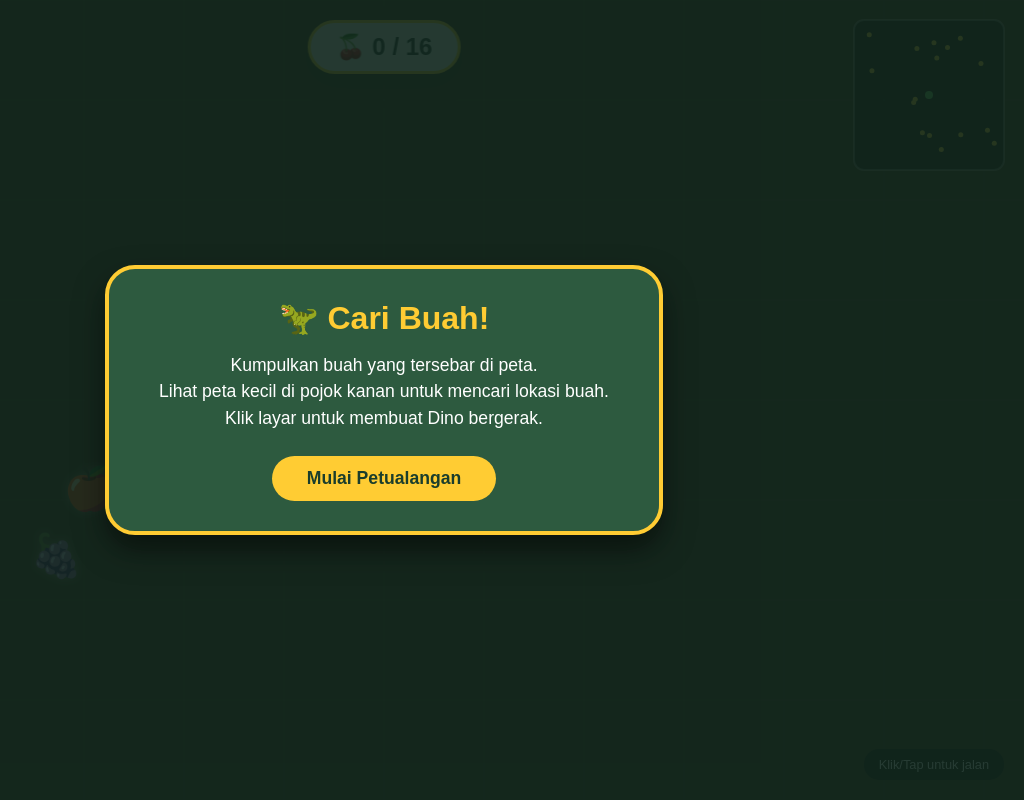
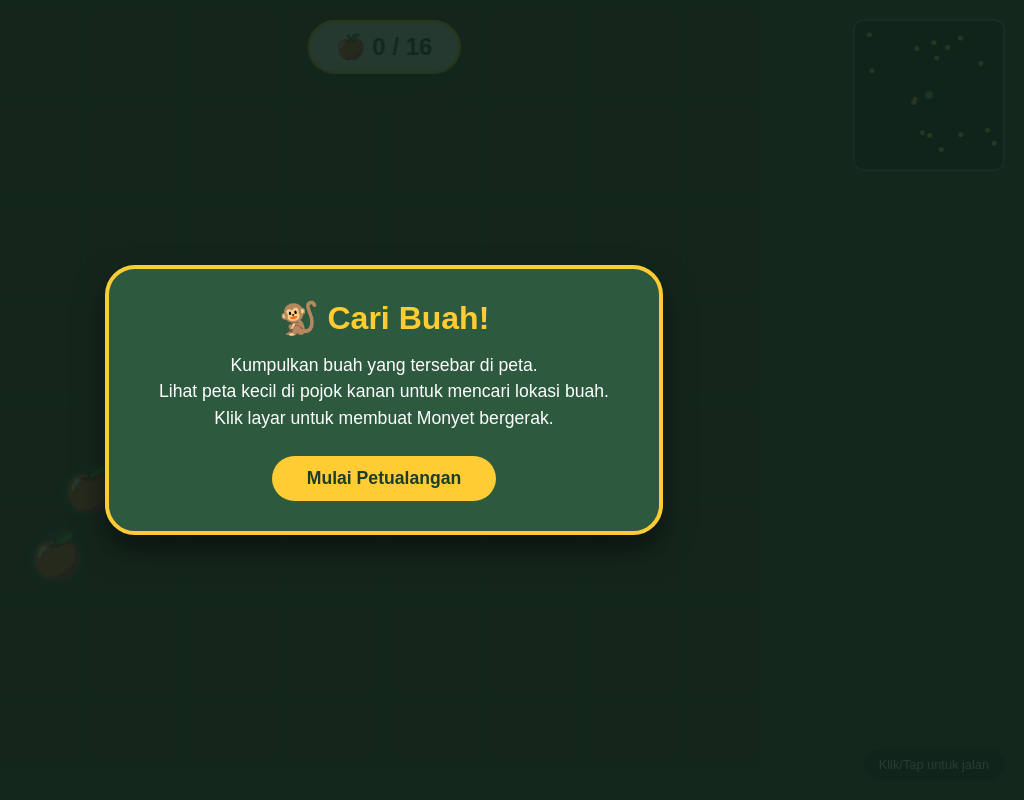
Before and after one commit to apusta1/vmnumerasi, a plain HTML site: page vm15_caribuah.html in a window 1280 px wide. Shown: the whole page, without its empty margins (256-1280 px from the left). Drawn offline with Linux system fonts and the light colour scheme.

Commit message:
Update vm15_caribuah.html

```diff
--- a/vm15_caribuah.html
+++ b/vm15_caribuah.html
@@ -3,7 +3,7 @@
 <head>
     <meta charset="UTF-8">
     <meta name="viewport" content="width=device-width, initial-scale=1.0, user-scalable=no, viewport-fit=cover">
-    <title>Dino Mencari Buah!</title>
+    <title>Monyet Mencari Buah!</title>
     <style>
         * {
             margin: 0;
@@ -130,10 +130,10 @@
 
 <div id="startOverlay" class="overlay">
     <div class="modal">
-        <h1>🦖 Cari Buah!</h1>
+        <h1>🐒 Cari Buah!</h1>
 	<p>Kumpulkan buah yang tersebar di peta.<br>
            Lihat peta kecil di pojok kanan untuk mencari lokasi buah.<br>
-	   Klik layar untuk membuat Dino bergerak.</p>
+	   Klik layar untuk membuat Monyet bergerak.</p>
         <button class="btn-start" onclick="startGame()">Mulai Petualangan</button>
     </div>
 </div>
@@ -151,7 +151,7 @@
 </div>
 
 <div class="ui-panel">
-    <div class="fruit-counter">🍒 <span id="fruitCount">0</span> / <span id="totalFruits">0</span></div>
+    <div class="fruit-counter">🍎 <span id="fruitCount">0</span> / <span id="totalFruits">0</span></div>
 </div>
 
 <div class="instruction-toast">Klik/Tap untuk jalan</div>
@@ -220,7 +220,7 @@
 
         function init() {
             resize();
-            const fruitIcons = ['🍎', '🍊', '🍓', '🍍', '🍇', '🍉'];
+            const fruitIcons = ['🍎'];
             const totalBuah = Math.floor(Math.random() * (20 - 10 + 1)) + 10;
 
             fruits = [];
@@ -305,9 +305,9 @@
 
             ctx.lineWidth = 3;
             ctx.strokeStyle = '#1b1b1b';
-            ctx.strokeText('🦖', 0, 0);
+            ctx.strokeText('🐒', 0, 0);
 
-            ctx.fillText('🦖', 0, 0);
+            ctx.fillText('🐒', 0, 0);
 
             ctx.shadowBlur = 0;
             ctx.shadowOffsetX = 0;
```
